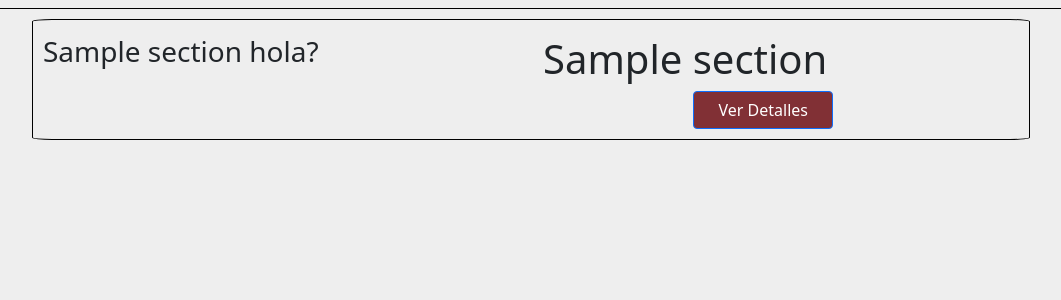
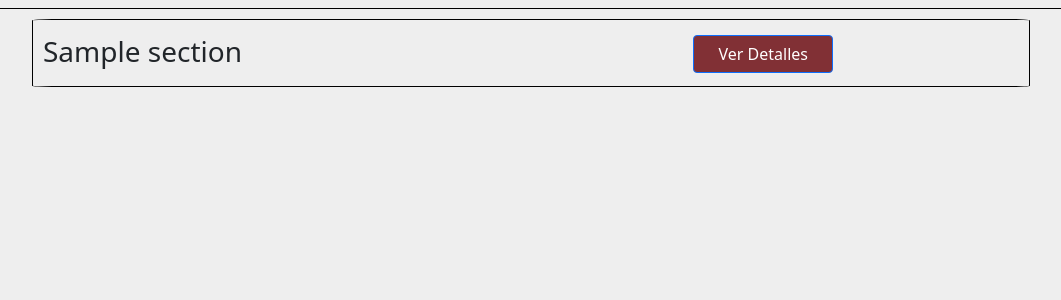
Before and after one commit to BarretoJuan/schoolhive, a Flask app: template templates/admin/adminSection/sectionMenu.html in a window 1280 px wide. Shown: the part 121-421 px from the top of the page, without its empty margins (0-1061 px from the left). Run offline with Flask 3, Linux system fonts and the light colour scheme; the template is opened without the code that fills it: most values are stand-ins (such as "Sample title", 1, 10 or a date in 2020); some libraries are stand-ins or nearby versions.

Commit message:
section view details

```diff
--- a/templates/admin/adminSection/sectionMenu.html
+++ b/templates/admin/adminSection/sectionMenu.html
@@ -56,11 +56,10 @@
             <li style="padding: 10px; margin-top: 10px; margin-bottom: 10px; margin-right: 250px; text-align: left; border: 1px solid #000; border-radius: 2%;">
                 <div class="row">
                     <div class="col-md-6" style="margin-top: 5px;">
-                        <h3>{{ section['section_name'] }} hola?</h3>
+                        <h3>{{ section['section_name'] }}</h3>
                     </div>
 
                     <div class="col-md-6 text-md-right" style="margin-top: 5px;">
-                        <h1>{{section['section_name']}}</h1>
                         <a href="/admin/section/{{ section['section_name'] }}">
                             <button class="btn btn-md btn-primary" style="background-color: #813035; margin-left: 150px;">
                                 &nbsp&nbsp&nbspVer Detalles&nbsp&nbsp&nbsp
```
